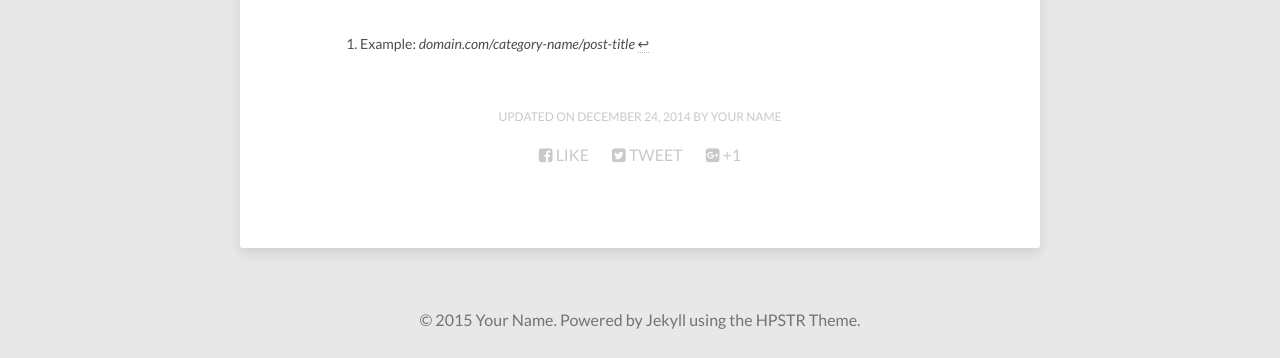
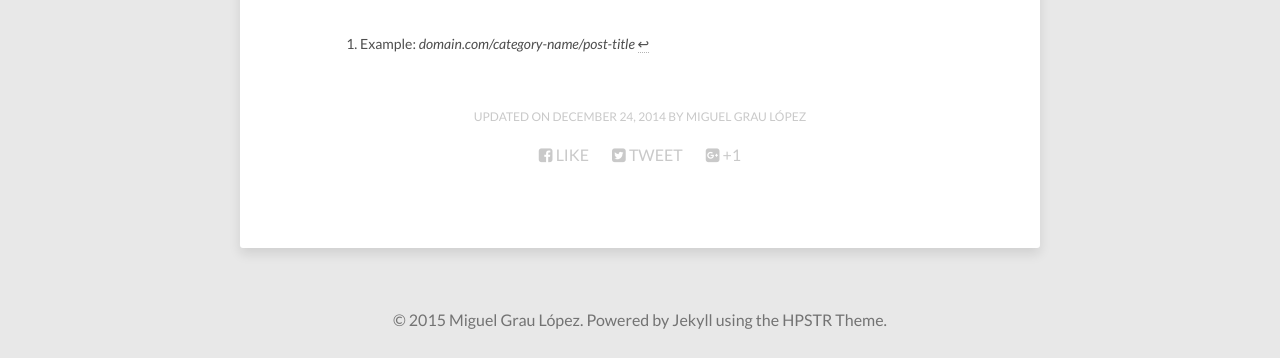
Before and after one commit to migrau/migrau.github.io, a Jekyll site: the page built from about/index.md, in a window 1280 px wide. Shown: the part 1339-1697 px from the top of the page. Built offline with Jekyll 4.4.1, drawn with Linux system fonts in a browser that asks for light colours; nearby versions of some CDN libraries; some of the changed lines change nothing that is shown.

Commit message:
Name profile

```diff
--- a/_config.yml
+++ b/_config.yml
@@ -1,4 +1,4 @@
-title:            Site Title
+title:
 description:      Describe your website here.
 disqus_shortname: hpstrtheme
 reading_time:     true
@@ -9,14 +9,14 @@ url:
 
 # Owner/author information
 owner:
-  name:           Your Name
+  name:           Miguel Grau López
   avatar:         avatar.jpg
-  bio:            "Your bio goes here. It shouldn't be super long but a good two sentences or two should suffice."
-  email:          you@email.com
+  bio:            "Living Learning. Ever tried. Ever failed. No matter. Try Again. Fail again. Fail better."
+  email:          miguel.graulopez@oist.jp
   # Social networking links used in footer. Update and remove as you like.
   twitter:
   facebook:
-  github:
+  github: https://github.com/migrau
   stackexchange:
   linkedin:
   instagram:
@@ -35,7 +35,7 @@ google_verify:
 bing_verify:
 
 # http://en.wikipedia.org/wiki/List_of_tz_database_time_zones
-timezone:    America/New_York
+timezone:    Japan
 future:      true
 highlighter: pygments
 markdown:    kramdown
```
